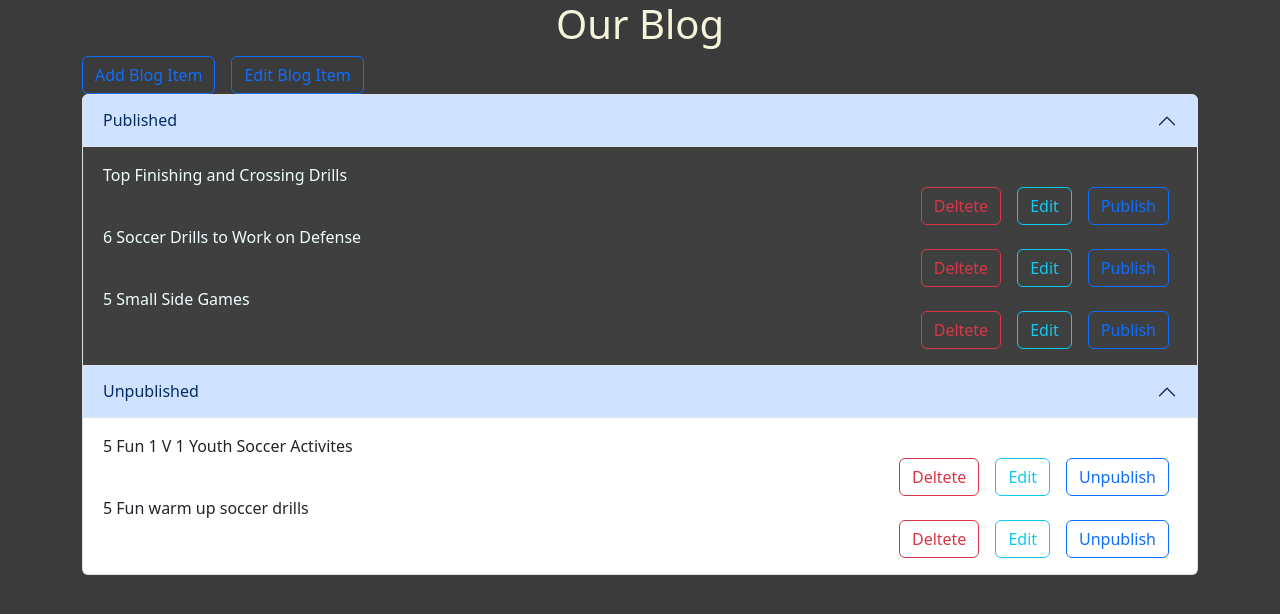
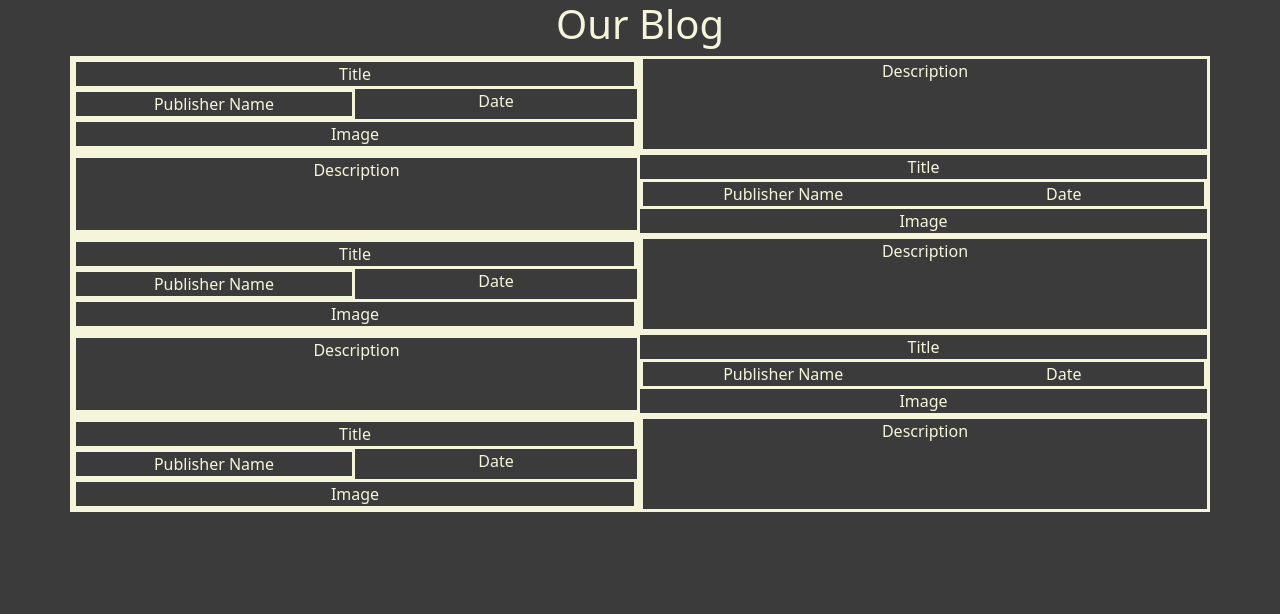
Before and after one commit to aayala4569/BlogFrontL-main, a React (Vite) app: page / in a window 1280 px wide. Shown: the top 614 px of the page. Built offline with nearby package versions, Linux system fonts and the light colour scheme.

Commit message:
Finished BlogPage visual

```diff
--- a/src/App.jsx
+++ b/src/App.jsx
@@ -2,6 +2,7 @@
 import Button from 'react-bootstrap/Button';
 import Dashboard from './components/Dashboard';
 import {Container, Row, Col } from 'react-bootstrap';
+import BlogPage from './components/BlogPage';
 
 
 function App() {
@@ -13,7 +14,8 @@
         <Col>
         <h1 className='text-center'>Our Blog</h1>
         </Col>
-        <Dashboard/>
+        <BlogPage/>
+        {/* <Dashboard/> */}
       </Row>
     </Container>
   )
--- /dev/null
+++ b/src/components/BlogPage.jsx
@@ -0,0 +1,130 @@
+import React from 'react'
+import {useState} from 'react';
+import { Container, Row, Col } from 'react-bootstrap';
+
+const BlogPage = () => {
+    const [blogItems, setBlogItems] = useState([
+        {
+          Id: 1,
+          Title: "Top Finishing and Crossing Drills",
+          Publisher: "anonymous",
+          Date: "01-13-2022",
+          Text: "Developing finishing and crossing skills is an important aspect of soccer that can greatly constribute to your player.",
+          Image:
+                "./assets/Images/3soccerballs.jpg",
+          Published: true
+
+        },
+        {
+          Id: 2,
+          Title: "6 Soccer Drills to Work on Defense",
+          Publisher: "anonymous",
+          Date: "01-14-2022",
+          Text: "A strong defense is the backbone of any successful soccer team",
+          Image:
+                "./assets/Images/3soccerballs.jpg",
+          Published: true
+        },
+        {
+          Id: 3,
+          Title: "5 Small Side Games",
+          Publisher: "anonymous",
+          Date: "01-15-2022",
+          Text: "Small-sided games create a fast-paced and intense environment.",
+          Image:
+                "./assets/Images/3soccerballs.jpg",
+          Published: true
+        },
+        {
+          Id: 4,
+          Title: "5 Fun 1 V 1 Youth Soccer Activites",
+          Publisher: "anonymous",
+          Date: "01-15-2022",
+          Text: "One of the best ways to naturally bring out the competitive nature.",
+          Image:
+                "./assets/Images/3soccerballs.jpg",
+          Published: false
+        },
+        {
+          Id: 5,
+          Title: "5 Fun warm up soccer drills",
+          Publisher: "anonymous",
+          Date: "01-15-2022",
+          Text: "One of the challenges for youth soccer coaches is to make sure their players are always excited to come to practice.",
+          Image:
+                "./assets/Images/3soccerballs.jpg",
+          Published: false
+        },
+      ]);
+
+
+  return (
+    <Container>
+        <Row>
+            <Col>
+            {blogItems.map((item, i) => (
+                <div key={item.Id}>
+                { i % 2 == 0 ?
+                    <Row key={item.Id}>
+                    <Col md={6}>
+                        <Row style={{border: 'solid'}}>
+                            <Col style={{border: 'solid'}} className="d-flex justify-content-center" md={12}>Title</Col>
+                            <Col md={12}>
+                               <Row>
+                                <Col style={{border: 'solid'}} className="d-flex justify-content-center" md={6}>Publisher Name</Col>
+                                <Col className= "d-flex justify-content-center" md={6}>Date</Col>
+                            </Row>
+                            </Col>
+                            <Col style={{border: 'solid'}} className="d-flex justify-content-center" md={12}>Image</Col>
+
+                        </Row>
+                    </Col>
+
+
+                    <Col style={{border: 'solid'}} className="d-flex justify-content-center" md={6}>
+
+                        Description
+
+                    </Col>
+
+                </Row>
+
+
+                    :
+
+
+                <Row key={item.Id} style={{border: 'solid'}}>
+                     <Col style={{border: 'solid'}} className="d-flex justify-content-center" md={6}>Description</Col>
+
+                    <Col md={6}>
+                        <Row>
+                            <Col className="d-flex justify-content-center" md={12}>Title</Col>
+                            <Col style={{border: 'solid'}} md={12}>
+                               <Row>
+                                <Col className="d-flex justify-content-center" md={6}>Publisher Name</Col>
+                                <Col className= "d-flex justify-content-center" md={6}>Date</Col>
+                            </Row>
+                            </Col>
+                            <Col className="d-flex justify-content-center" md={12}>Image</Col>
+
+                        </Row>
+
+
+
+                    </Col>
+
+
+                </Row>
+                }
+                </div>
+
+            ))}
+
+            </Col>
+        </Row>
+    </Container>
+
+  );
+};
+
+export default BlogPage
```
